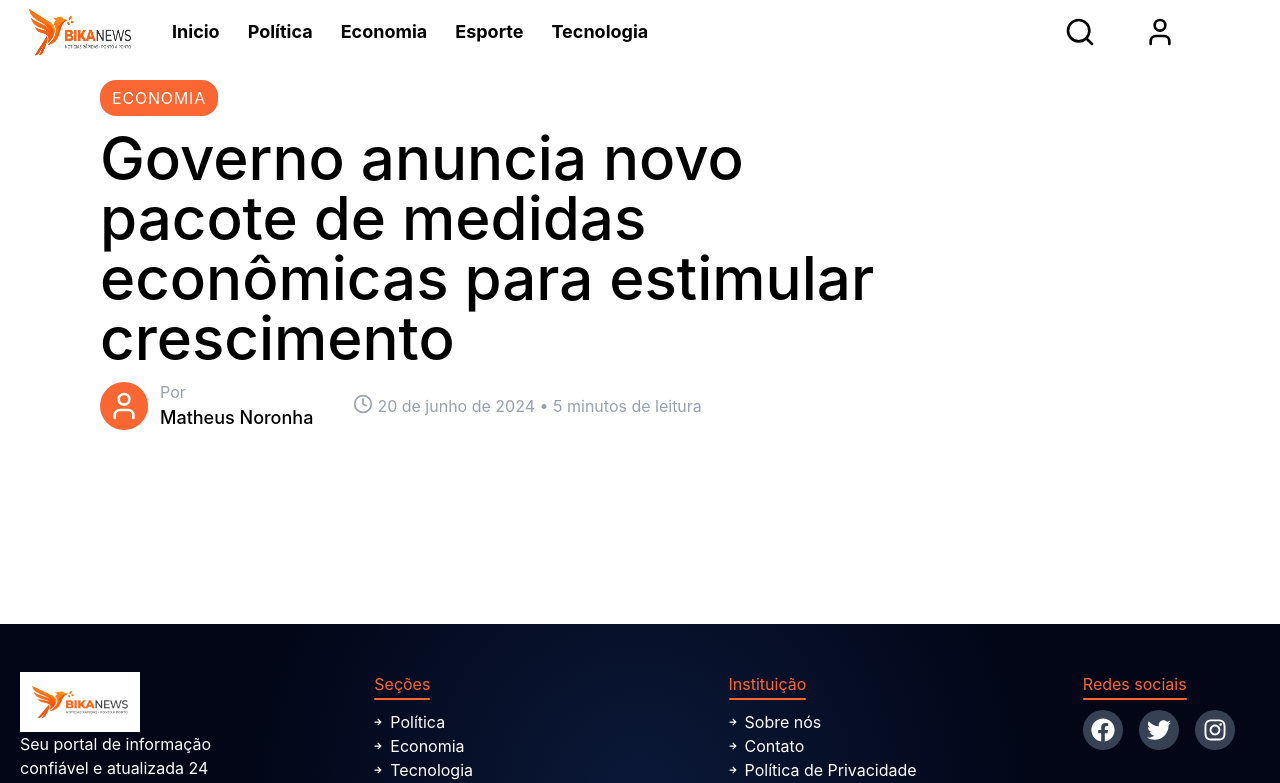
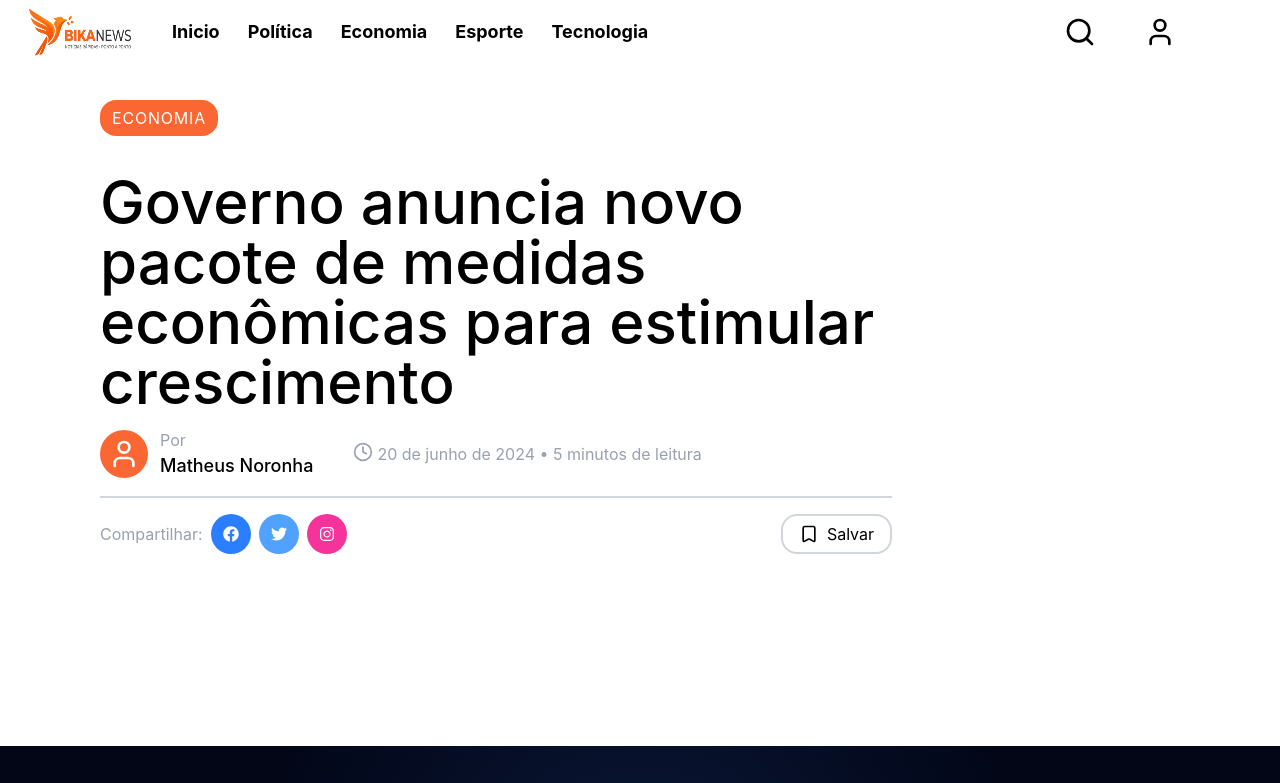
Before and after one commit to matheusnoronhasilvawork-ops/BikaNews, a React (Vite) app: page / in a window 1280 px wide. Shown: the top 783 px of the page. Built offline with nearby package versions, Linux system fonts and the light colour scheme.

Commit message:
feat: cabeça da notícia finalizada

```diff
--- a/src/newScreen.tsx
+++ b/src/newScreen.tsx
@@ -1,15 +1,16 @@
 import Footer from "./components/footer";
 import Header from "./components/header";
-import { Clock, User } from "lucide-react";
+import { Clock, User, Bookmark } from "lucide-react";
+import { FaFacebook, FaTwitter, FaInstagram } from "react-icons/fa";
 
 export function NewScreen() {
     return (
-        <div className="min-h-screen flex flex-col gap-4 overflow-y-auto overscroll-none">
+        <div className="min-h-screen flex flex-col gap-4">
             <Header />
-            <main className="flex-1 flex flex-row items-center overflow-x-hidden gap-6 pb-44 px-25">
-                <div className="flex flex-col flex-3 justify-center gap-3">
+            <main className="flex-1 flex flex-row items-center overflow-x-hidden gap-6 pb-44 px-25 pt-5">
+                <div className="flex flex-col flex-3 justify-center gap-4">
                     <h2 className="bg-[#fa6732] py-1.5 px-3 text-white rounded-2xl tracking-wider w-fit">ECONOMIA</h2>
-                    <h1 className="text-6xl font-medium">Governo anuncia novo pacote de medidas econômicas para estimular crescimento</h1>
+                    <h1 className="text-6xl font-medium mt-5">Governo anuncia novo pacote de medidas econômicas para estimular crescimento</h1>
                     <div className="flex flex-row items-center gap-10">
                         <div className="flex flex-row items-center gap-3">
                             <div className="w-12 h-12 p-2 rounded-4xl bg-[#fa6732] flex items-center justify-center">
@@ -25,6 +26,27 @@ export function NewScreen() {
                             <span className="text-gray-400 ml-1">20 de junho de 2024 • 5 minutos de leitura</span>
                         </div>
                     </div>
+                    <div className="bg-gray-300 w-full h-0.5"/>
+                    <div className="flex flex-row w-full items-center justify-between">
+                        <div className="flex flex-row items-center">
+                            <span className="text-gray-400">Compartilhar:</span>
+                            <div className="flex flex-row gap-2 ml-2">
+                                <div className="w-10 h-10 bg-blue-500 rounded-full flex items-center justify-center">
+                                    <FaFacebook className="w-4 h-4 text-white" />
+                                </div>
+                                <div className="w-10 h-10 bg-blue-400 rounded-full flex items-center justify-center">
+                                    <FaTwitter className="w-4 h-4 text-white" />
+                                </div>
+                                <div className="w-10 h-10 bg-pink-500 rounded-full flex items-center justify-center">
+                                    <FaInstagram className="w-4 h-4 text-white" />
+                                </div>
+                            </div>
+                        </div>
+                        <div className="border-2 border-gray-300 rounded-2xl px-4 py-1.5 flex flex-row items-center gap-2">
+                            <Bookmark className="w-5 h-5" />
+                            <span>Salvar</span>
+                        </div>
+                    </div>
                 </div>
                 <div className="flex flex-col flex-1"></div>
             </main>
```
